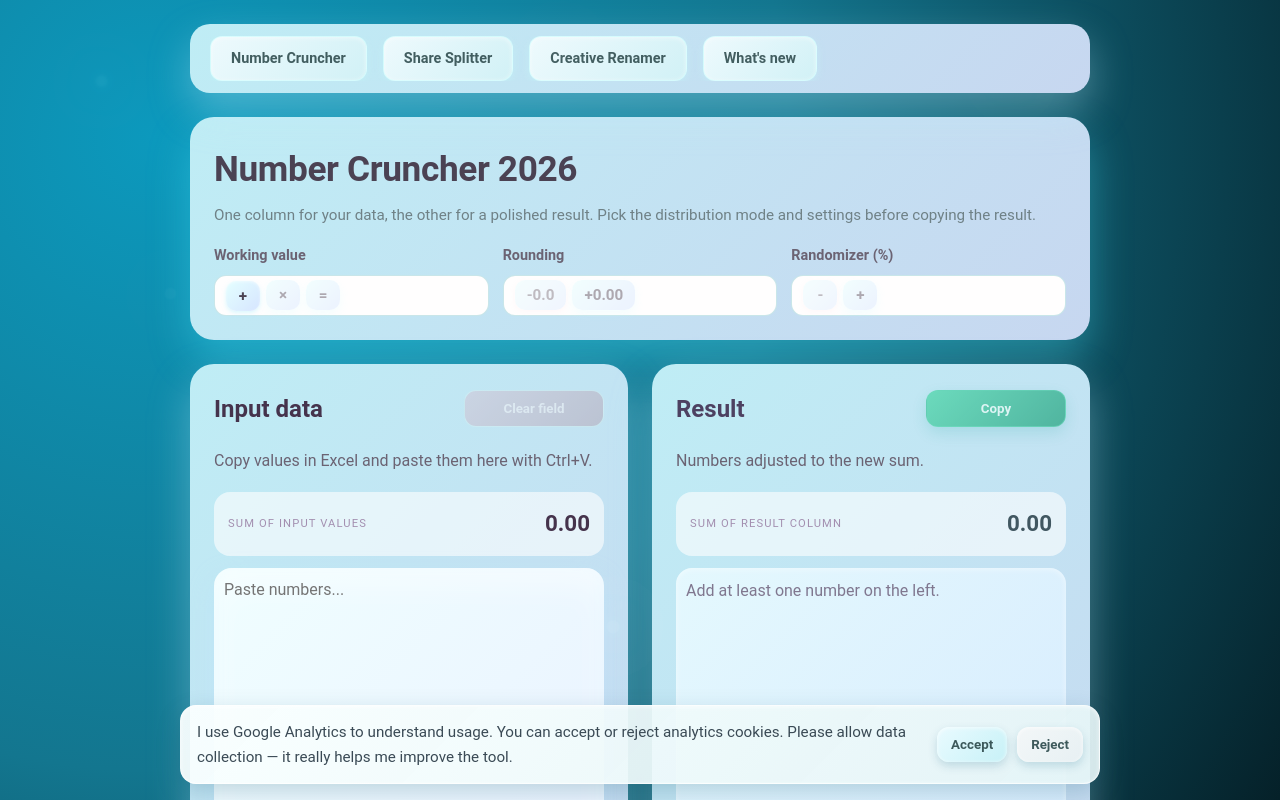
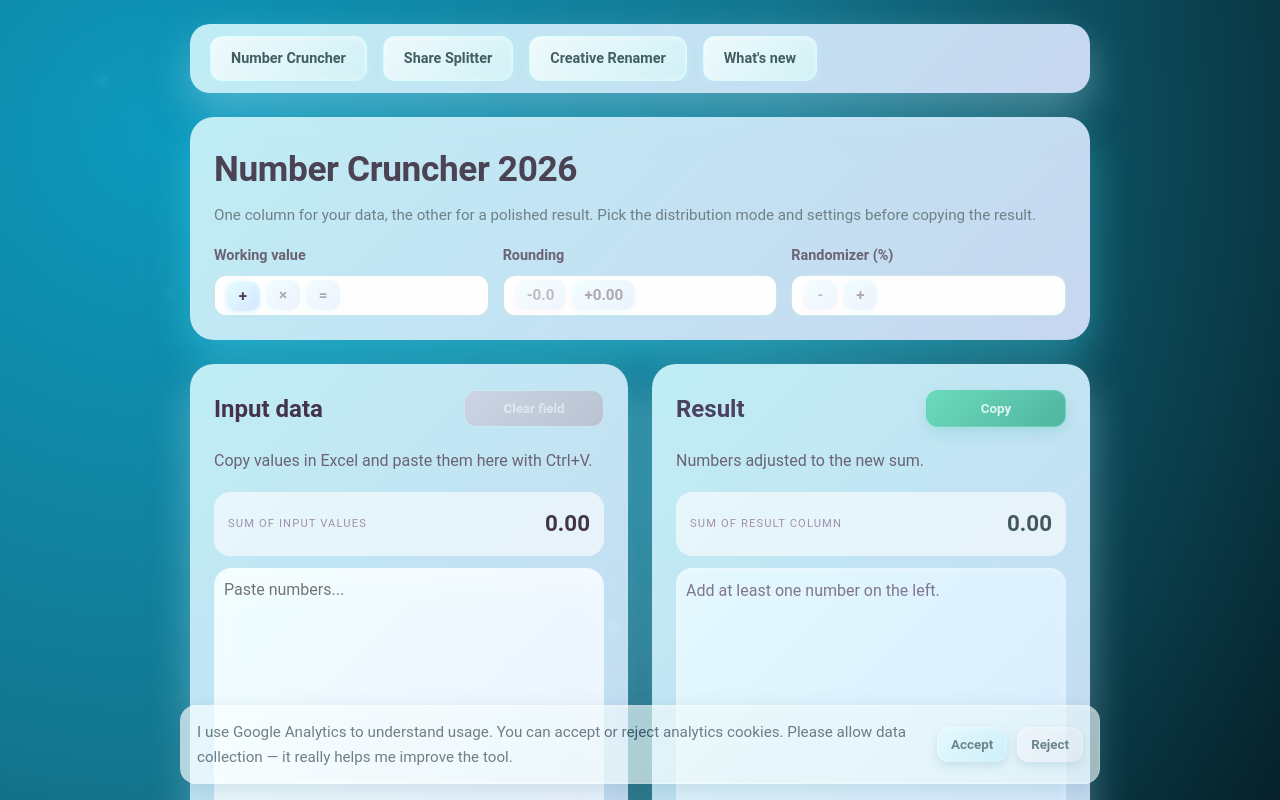
Before and after one commit to mrgisaev/Number-Cruncher-2000, a React (Vite) app in the folder web/: page / in a window 1280 px wide. Shown: the top 800 px of the page. Built offline with nearby package versions, Linux system fonts and the light colour scheme.

Commit message:
Adjust consent banner pulse animation

```diff
--- a/web/src/App.css
+++ b/web/src/App.css
@@ -1490,7 +1490,10 @@ body::after {
   position: fixed;
   bottom: 16px;
   left: 50%;
-  transform: translateX(-50%);
+  --pulse: 1;
+  --wiggle-x: 0px;
+  --wiggle-y: 0px;
+  transform: translateX(-50%) translate(var(--wiggle-x), var(--wiggle-y)) scale(var(--pulse));
   width: calc(100% - 32px);
   max-width: 920px;
   background: linear-gradient(135deg, rgba(250, 255, 255, 0.94), rgba(228, 244, 246, 0.92));
@@ -1504,6 +1507,22 @@ body::after {
   gap: 12px;
   align-items: center;
   z-index: 50;
+  opacity: 0.7;
+  animation:
+    consent-pulse 0.005s ease-in-out infinite,
+    consent-wiggle 1.8s ease-in-out infinite;
+  transition: opacity 0.2s ease, box-shadow 0.2s ease, transform 0.2s ease;
+}
+
+.consent-banner:hover {
+  opacity: 1;
+  --wiggle-x: 0px;
+  --wiggle-y: 0px;
+  --pulse: 1;
+  animation: none;
+  box-shadow:
+    0 10px 26px rgba(0, 73, 97, 0.26),
+    inset 0 1px 4px rgba(255, 255, 255, 0.7);
 }
 
 .consent-text {
@@ -1541,6 +1560,54 @@ body::after {
 
 .consent-button.ghost {
   background: linear-gradient(135deg, #f3f7f8, #e7f0f3);
+}
+
+@keyframes consent-pulse {
+  0%,
+  100% {
+    --pulse: 1;
+  }
+  12.5% {
+    --pulse: 1.0015;
+  }
+  25% {
+    --pulse: 1.003;
+  }
+  37.5% {
+    --pulse: 1.0045;
+  }
+  50% {
+    --pulse: 1.006;
+  }
+  62% {
+    --pulse: 1.0045;
+  }
+  75% {
+    --pulse: 1.003;
+  }
+  87% {
+    --pulse: 1.0015;
+  }
+}
+
+@keyframes consent-wiggle {
+  0%,
+  100% {
+    --wiggle-x: 0px;
+    --wiggle-y: 0px;
+  }
+  25% {
+    --wiggle-x: -0.2px;
+    --wiggle-y: 0.2px;
+  }
+  50% {
+    --wiggle-x: 0.4px;
+    --wiggle-y: -0.4px;
+  }
+  75% {
+    --wiggle-x: -0.2px;
+    --wiggle-y: -0.2px;
+  }
 }
 
 @media (max-width: 1099px) {
```
